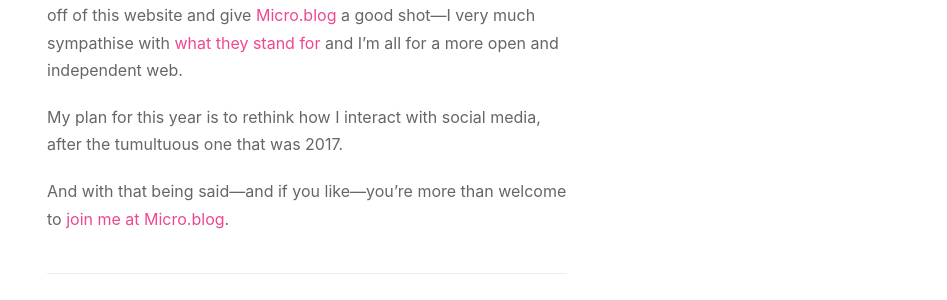
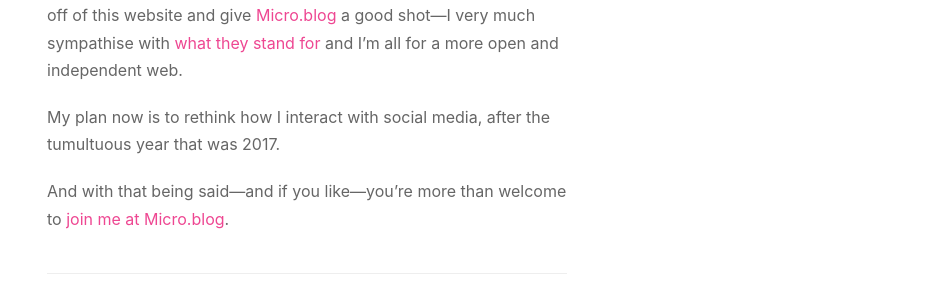
Before and after one commit to lifeinoppo/netlify, a Jekyll site: the page built from _posts/2018-01-08-two-thousand-and-eighteen.markdown, in a window 1280 px wide. Shown: the part 402-702 px from the top of the page, without its empty margins (333-1280 px from the left). Built offline with Jekyll 4.4.1, drawn with Linux system fonts in a browser that asks for light colours.

Commit message:
more edits

```diff
--- a/_posts/2018-01-08-two-thousand-and-eighteen.markdown
+++ b/_posts/2018-01-08-two-thousand-and-eighteen.markdown
@@ -7,6 +7,6 @@
 
 During holidays I decided to take a break from Twitter, blow the dust off of this website and give [Micro.blog](https://micro.blog/) a good shot—I very much sympathise with [what they stand for](http://help.micro.blog/2015/why-i-created-this/) and I'm all for a more open and independent web.
 
-My plan for this year is to rethink how I interact with social media, after the tumultuous one that was 2017.
+My plan now is to rethink how I interact with social media, after the tumultuous year that was 2017.
 
 And with that being said—and if you like—you're more than welcome to [join me at Micro.blog](https://micro.blog/mmarfil).
```
